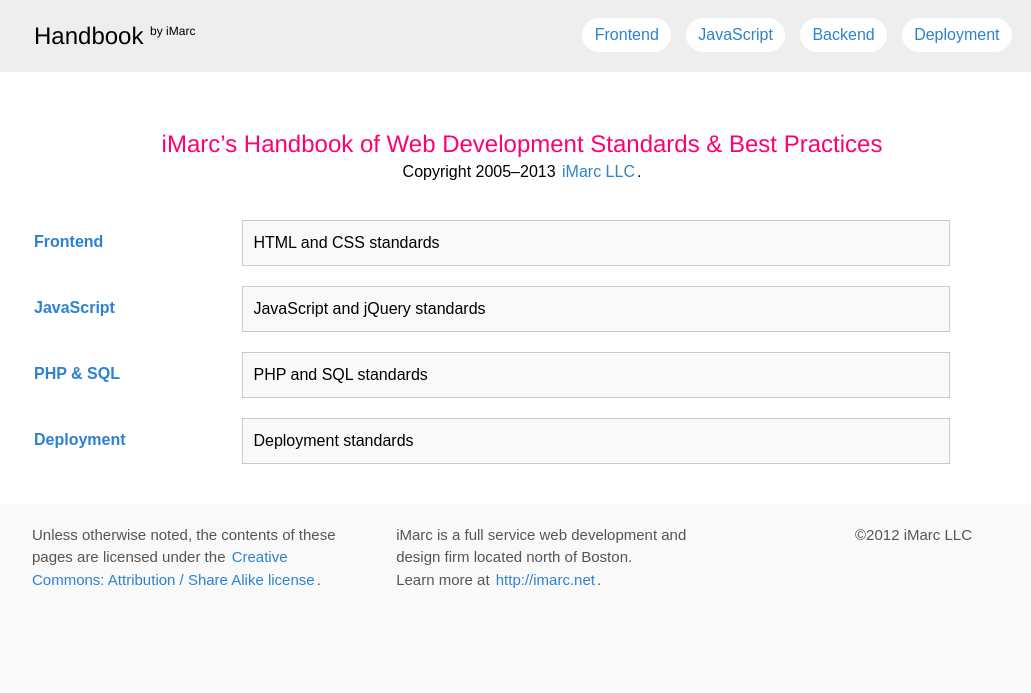
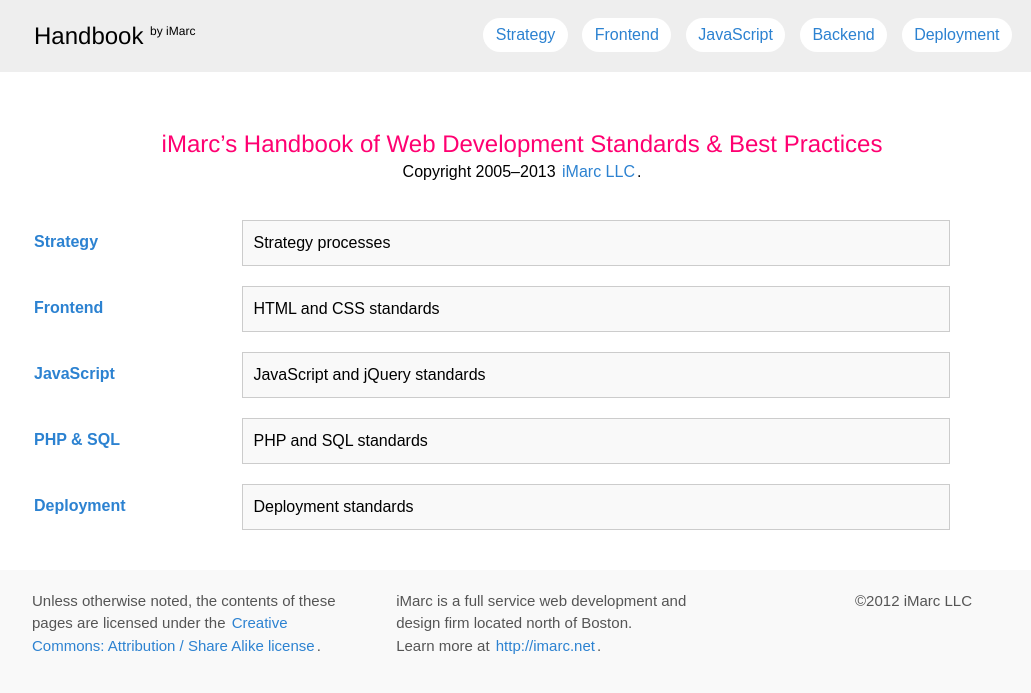
Before and after one commit to imarc/handbook, a Jekyll site: the page built from index.markdown, in a window 1280 px wide. Shown: the top 693 px of the page, without its empty margins (118-1149 px from the left). Built offline with Jekyll 4.4.1, drawn with Linux system fonts in a browser that asks for light colours; nearby versions of some CDN libraries.

Commit message:
Reinstated Strategy to nav & home

```diff
--- a/_layouts/default.html
+++ b/_layouts/default.html
@@ -17,7 +17,7 @@
 			<div class="content group">
 				<span class="title"><a href="/">Handbook <sup>by iMarc</sup></a></span>
 				<ul class="primary_nav group">
-					<!-- <li><a href="/strategy">Strategy</a></li> -->
+					<li><a href="/strategy">Strategy</a></li>
 					<li><a href="/frontend">Frontend</a></li>
 					<li><a href="/javascript">JavaScript</a></li>
 					<li><a href="/backend">Backend</a></li>
--- a/_layouts/notoc.html
+++ b/_layouts/notoc.html
@@ -17,7 +17,7 @@
 			<div class="content group">
 				<span class="title"><a href="/">Handbook <sup>by iMarc</sup></a></span>
 				<ul class="primary_nav group">
-					<!-- <li><a href="/strategy">Strategy</a></li> -->
+					<li><a href="/strategy">Strategy</a></li>
 					<li><a href="/frontend">Frontend</a></li>
 					<li><a href="/javascript">JavaScript</a></li>
 					<li><a href="/backend">Backend</a></li>
--- a/index.markdown
+++ b/index.markdown
@@ -10,10 +10,8 @@
 
 
 <dl>
-	<!--
     <dt><a href="strategy">Strategy</a></dt>
 	    <dd>Strategy processes</dd>
-	// -->
 	<dt><a href="frontend">Frontend</a></dt>
 		<dd>HTML and CSS standards</dd>
 	<dt><a href="javascript">JavaScript</a></dt>
```
